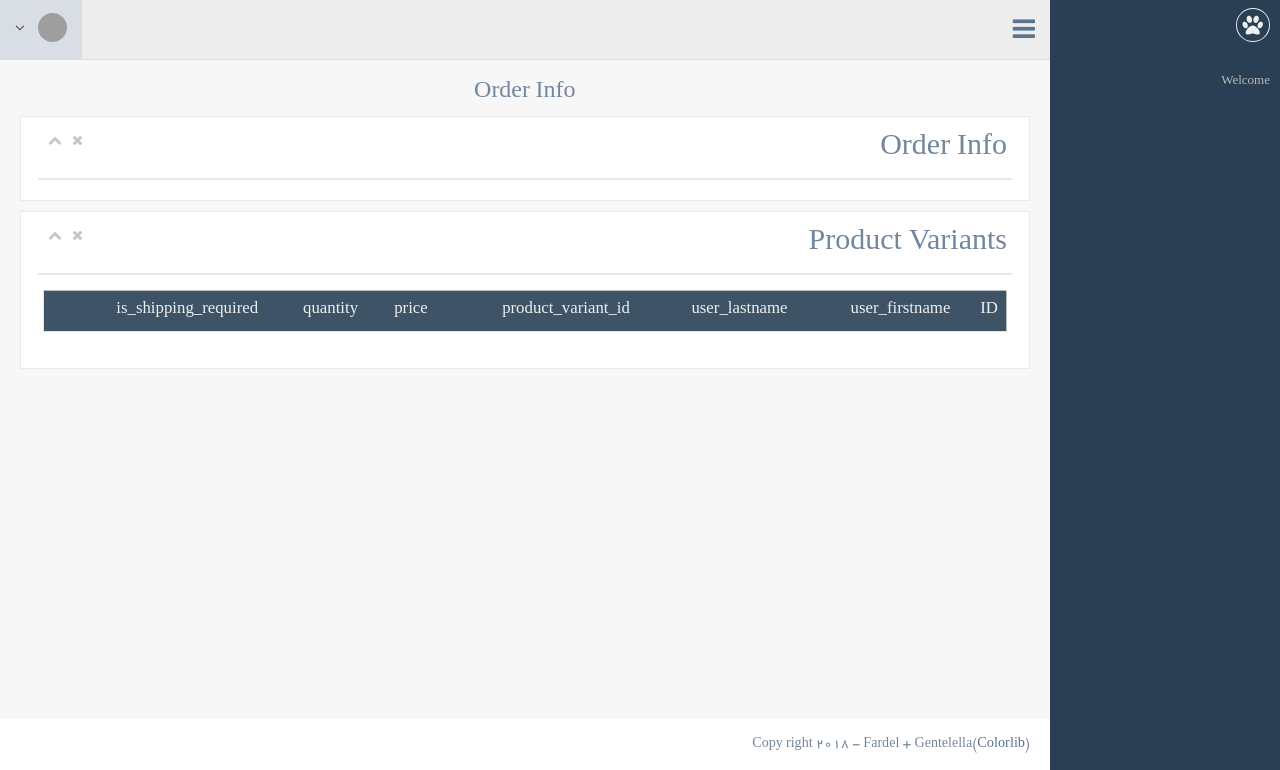
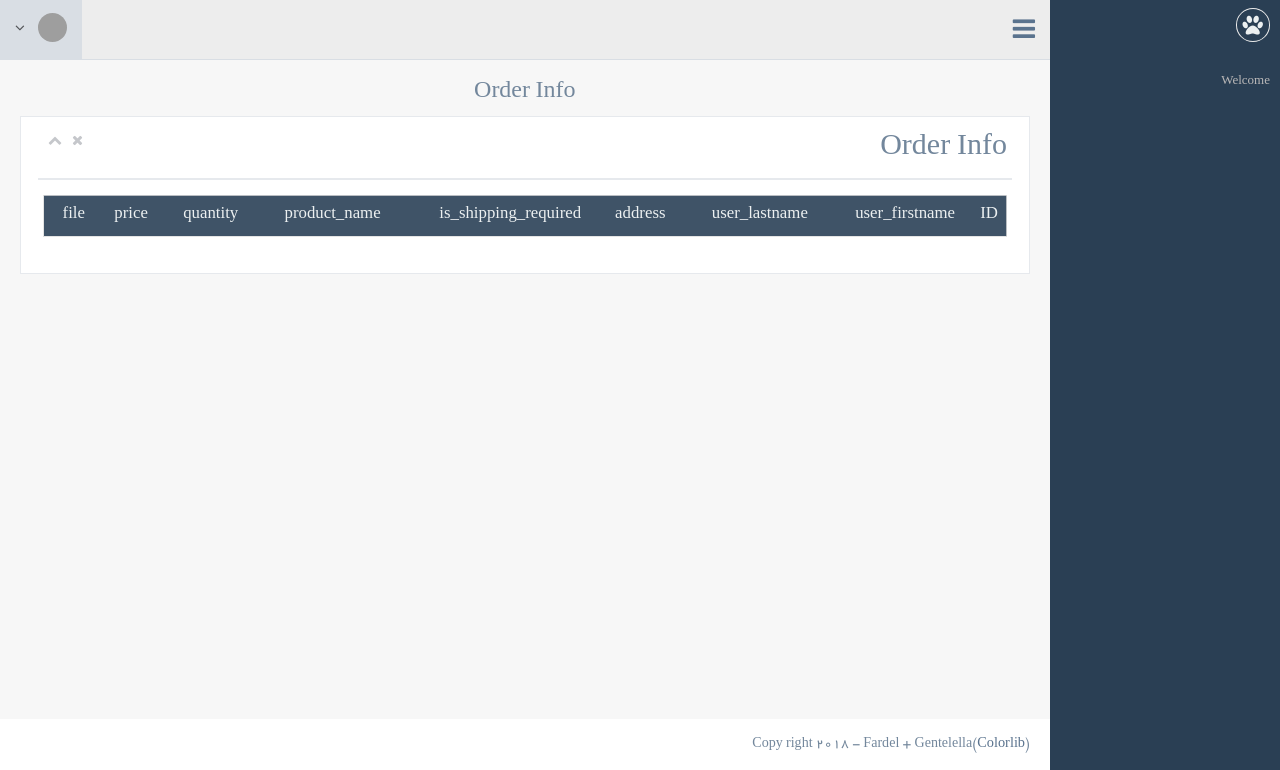
Before and after one commit to FardelCMS/FardelCMS, a Python web app: template fardel/apps/ecommerce/media/templates/order/orders_info.html in a window 1280 px wide. Shown: the top 770 px of the page. Run offline with Jinja, Linux system fonts and the light colour scheme; the template is opened without the code that fills it, so the values that code supplies are empty; grey boxes are pictures that could not be loaded.

Commit message:
panel order improvements

```diff
--- a/fardel/apps/auth_address/models.py
+++ b/fardel/apps/auth_address/models.py
@@ -27,3 +27,5 @@ class UserAddress(db.Model):
             "postal_code":self.postal_code,
             "street_address":self.street_address,
         }
+    def get_full_address(self):
+        return self.country + " " + self.city + " " + self.street_address
--- a/fardel/apps/ecommerce/media/templates/order/orders_info.html
+++ b/fardel/apps/ecommerce/media/templates/order/orders_info.html
@@ -18,26 +18,6 @@
         </ul>
         <div class="clearfix"></div>
       </div>
-{#       <div class="x_content">
-      	<h2 class="page-title">{{product.name}}</h2>
-      	<p class="page-title">{{product.description | safe}}</p>
-      </div>
- #}    </div>
-  </div>
-</div>
-<div class="row">
-  <div class="col-md-12 col-sm-12 col-xs-12">
-    <div class="x_panel">
-      <div class="x_title">
-        <h2>{{gettext("Product Variants")}}</h2>
-        <ul class="nav navbar-left panel_toolbox">
-          <li><a class="collapse-link"><i class="fa fa-chevron-up"></i></a>
-          </li>
-          <li><a class="close-link"><i class="fa fa-close"></i></a>
-          </li>
-        </ul>
-        <div class="clearfix"></div>
-      </div>
       <div class="x_content">
           <div class="table-responsive">
           <table class="table table-striped jambo_table bulk_action">
@@ -46,10 +26,12 @@
                 <td>{{gettext("ID")}}</td>
                 <td>{{gettext("user_firstname")}}</td>
                 <td>{{gettext("user_lastname")}}</td>
-                <td>{{gettext("product_variant_id")}}</td>
+                <td>{{gettext("address")}}</td>
+                <td>{{gettext("is_shipping_required")}}</td>
+                <td>{{gettext("product_name")}}</td>
+                <td>{{gettext("quantity")}}</td>
                 <td>{{gettext("price")}}</td>
-                <td>{{gettext("quantity")}}</td>
-                <td>{{gettext("is_shipping_required")}}</td>
+                <td>{{gettext("file")}}</td>
               </tr>
             </thead>
             <tbody>
@@ -58,10 +40,17 @@
                 <td>{{line_order.id}}</td>
                 <td>{{user.first_name}}</td>
                 <td>{{user.last_name}}</td>
-                <td>{{line_order.variant_id}}</td>
-                <td>{{order.total}}</td>
-                <td>{{order.quantity}}</td>
-                <td>{{order.is_shipping_required}}</td>
+                <td>{{order.address.get_full_address()}}</td>
+                <td>{{line_order.is_shipping_required}}</td>
+                <td>{{line_order.variant.product.name}} {{line_order.variant.generate_names}}</td>
+                <td>{{line_order.quantity}}</td>
+                <td>{{line_order.total}}</td>
+                <td>
+                {% if line_order.variant.is_file_required %}
+                  <a href='{{line_order.data['file']}}'>{{gettext("link file")}}<a>
+                {% endif %}
+                </td>
+
               </tr>
               <div class="modal confirm-delete" tabindex="-1" role="dialog" aria-hidden="true">
                 <div class="modal-dialog modal-lg">
--- a/fardel/apps/ecommerce/media/templates/order/orders_list.html
+++ b/fardel/apps/ecommerce/media/templates/order/orders_list.html
@@ -41,8 +41,6 @@
                 <td>{{order.is_shipping_required}}</td>
                 <td>
                   <a class="btn btn-warning" href="{{url_for('ecommerce_panel.orders_info', order_id=order.id)}}">{{gettext("More Information")}}</a>
-                  <a class="btn btn-warning" href="{{url_for('ecommerce_panel.confirm_order', order_id=order.id)}}">{{gettext("Confirm the payment")}}</a>
-                  <button class="btn btn-danger" data-href="{{url_for('ecommerce_panel.order_delete', order_id=order.id)}}" data-toggle="modal" data-target=".confirm-delete">{{gettext("Delete")}}</button>
                 </td>
               </tr>
               <div class="modal confirm-delete" tabindex="-1" role="dialog" aria-hidden="true">
```
Also changed, not shown: fardel/apps/ecommerce/order/panel.py (+0 -22 lines).
